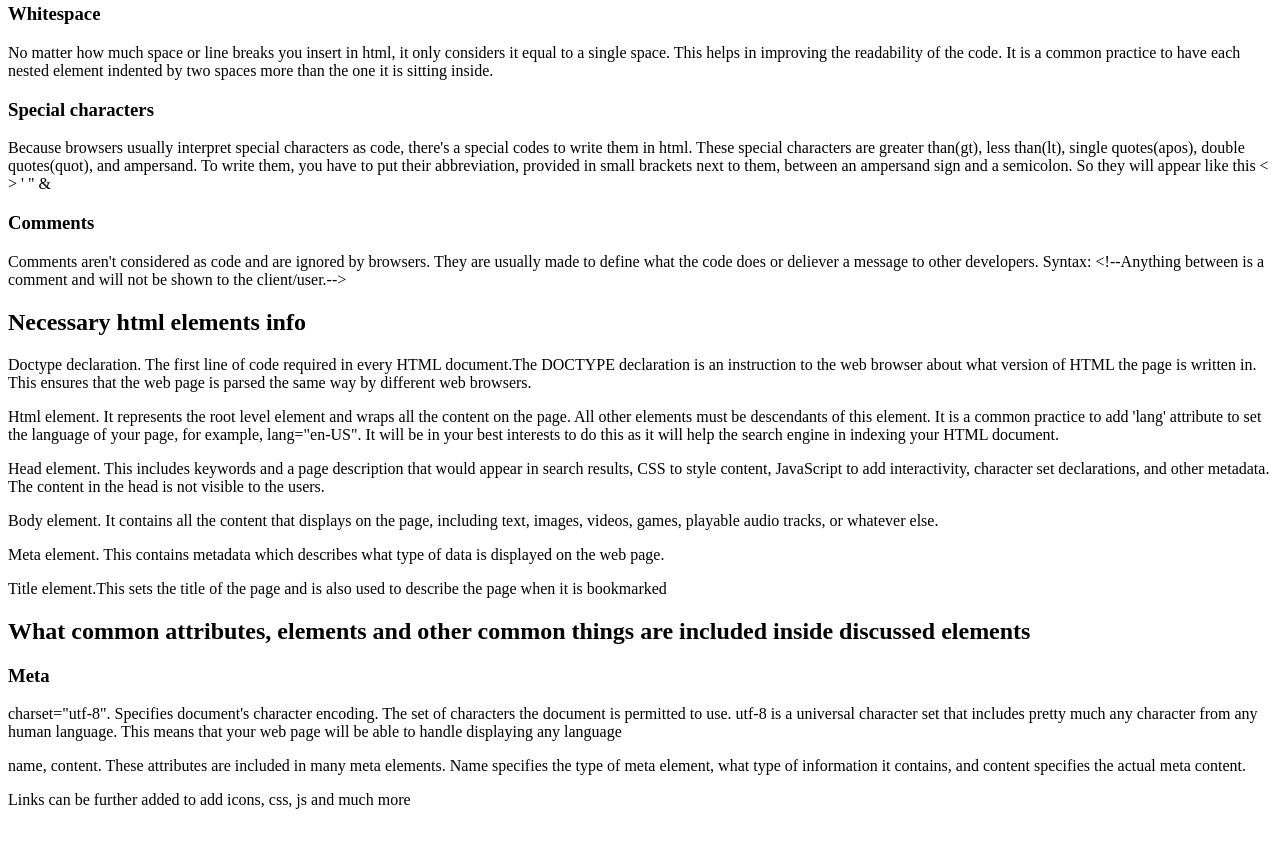
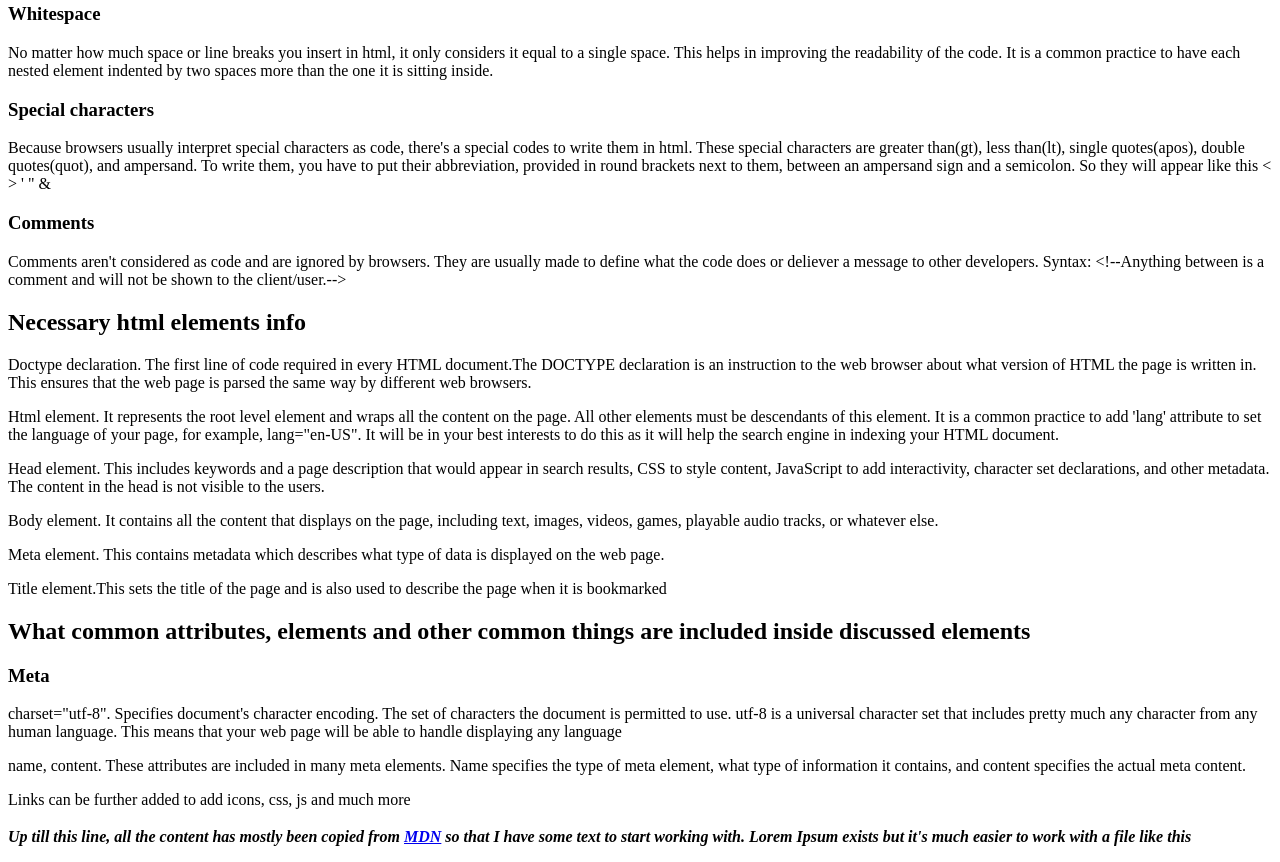
Before and after one commit to Weebdora/weebdora.github.io, a plain HTML site: page index.html in a window 1280 px wide. Shown: the part 678-1540 px from the top of the page. Before the commit the page ends 1506 px from the top, so only its background shows below. Drawn offline with Linux system fonts and the light colour scheme.

Commit message:
Update index.html

```diff
--- a/index.html
+++ b/index.html
@@ -30,7 +30,7 @@
       <h3>Whitespace</h3>
       <p>No matter how much space or line breaks you insert in html, it only considers it equal to a single space. This helps in improving the readability of the code. It is a common practice to have each nested element indented by two spaces more than the one it is sitting inside.</p>
       <h3>Special characters</h3>
-      <p>Because browsers usually interpret special characters as code, there's a special codes to write them in html. These special characters are greater than(gt), less than(lt), single quotes(apos), double quotes(quot), and ampersand. To write them, you have to put their abbreviation, provided in small brackets next to them, between an ampersand sign and a semicolon. So they will appear like this &lt; &gt; &apos; &quot; &amp;</p>
+      <p>Because browsers usually interpret special characters as code, there's a special codes to write them in html. These special characters are greater than(gt), less than(lt), single quotes(apos), double quotes(quot), and ampersand. To write them, you have to put their abbreviation, provided in round brackets next to them, between an ampersand sign and a semicolon. So they will appear like this &lt; &gt; &apos; &quot; &amp;</p>
       <h3>Comments</h3>
       <p>Comments aren't considered as code and are ignored by browsers. They are usually made to define what the code does or deliever a message to other developers. Syntax: &lt;!--Anything between is a comment and will not be shown to the client/user.--&gt;</p>
     </div>
@@ -62,5 +62,6 @@
       <h3></h3>
       <p></p>
     </div>
+    <p><b><i>Up till this line, all the content has mostly been copied from <a title="MDN Website" href="https://developer.mozilla.org/en-US/docs/Learn">MDN</a> so that I have some text to start working with. Lorem Ipsum exists but it's much easier to work with a file like this</i></b></p>
   </body>
 </html>
```
